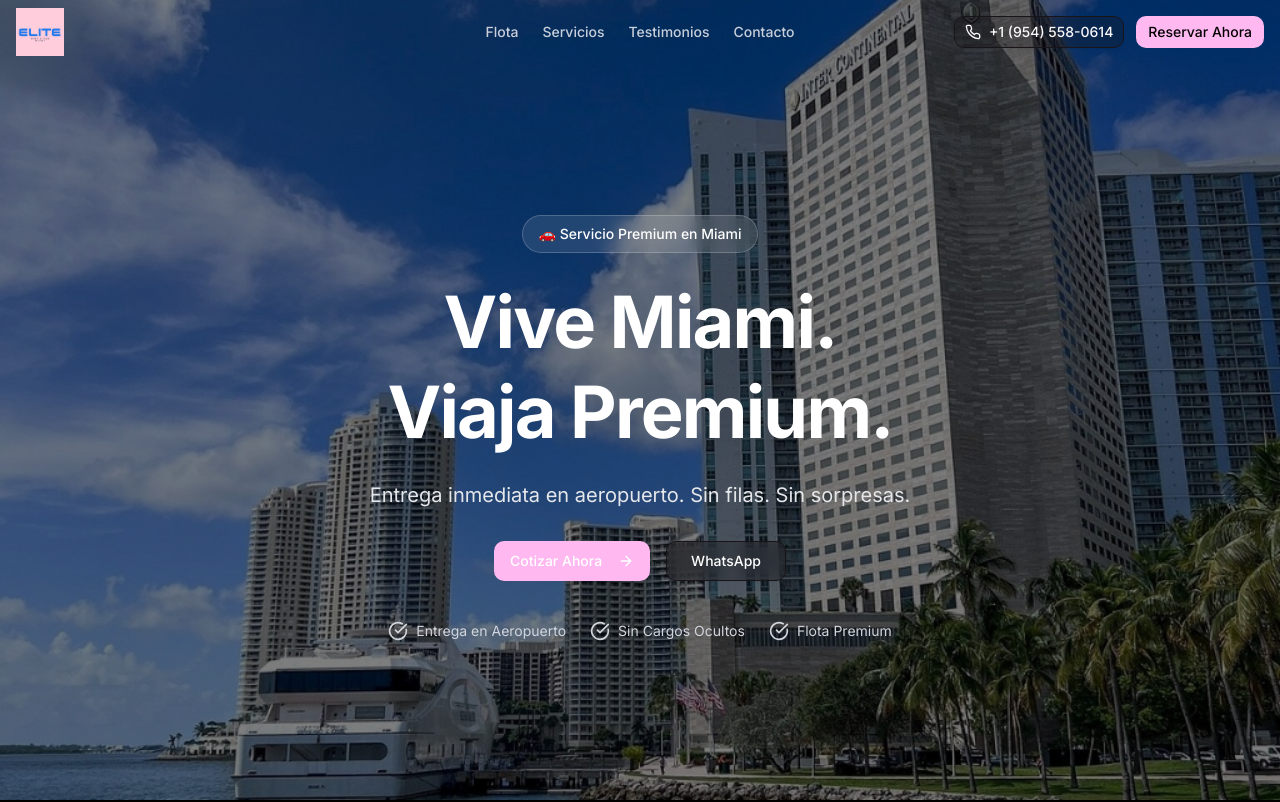
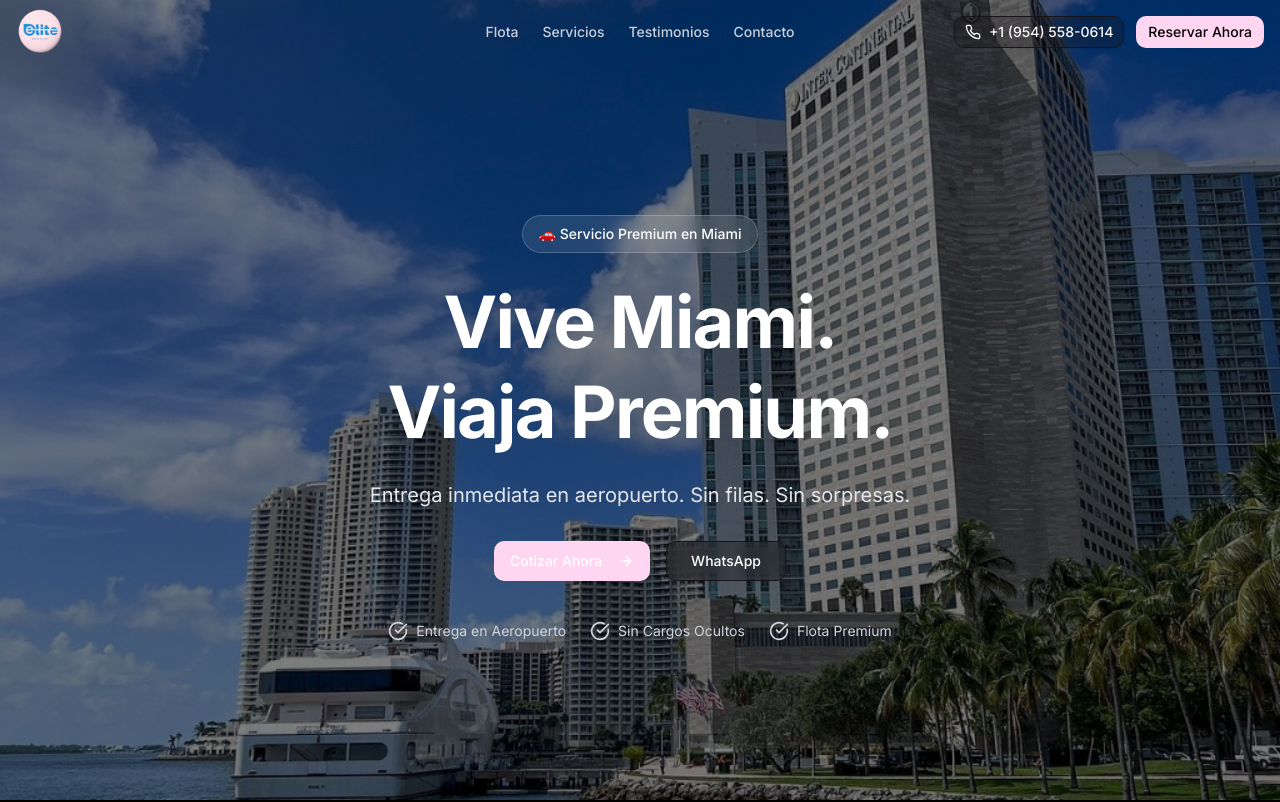
Before and after one commit to TUrielRios/elite-frontend, a Next.js app: page / in a window 1280 px wide. Shown: the top 802 px of the page. Built offline with nearby package versions, Linux system fonts and the light colour scheme; no server answers.

Commit message:
[UPDATE] Actualizado con imagen y colores

```diff
--- a/app/globals.css
+++ b/app/globals.css
@@ -5,8 +5,8 @@
 
 :root {
   /* Brand colors - Elite Car Rental */
-  --brand-pink: #ffcddc;
-  --brand-blue: #1d77ef;
+  --brand-pink: #ffe5ea;
+  --brand-blue: #1b92df;
   --brand-black: #000000;
 
   /* Light theme */
@@ -16,33 +16,33 @@
   --card-foreground: oklch(0.1 0 0);
   --popover: oklch(1 0 0);
   --popover-foreground: oklch(0.1 0 0);
-  --primary: oklch(0.92 0.08 340);
-  /* Pink #ffcddc as Primary */
+  --primary: oklch(0.95 0.04 340);
+  /* Pink #ffe5ea as Primary */
   --primary-foreground: oklch(0.1 0 0);
   /* Dark text for light pink */
-  --secondary: oklch(0.6 0.2 250);
-  /* Blue accent */
+  --secondary: oklch(0.58 0.18 250);
+  /* Blue #1b92df accent */
   --secondary-foreground: oklch(1 0 0);
   /* White text for blue */
   --muted: oklch(0.96 0.01 330);
   --muted-foreground: oklch(0.5 0 0);
-  --accent: oklch(0.6 0.2 250);
-  /* Blue */
+  --accent: oklch(0.58 0.18 250);
+  /* Blue #1b92df */
   --accent-foreground: oklch(1 0 0);
   --destructive: oklch(0.577 0.245 27.325);
   --destructive-foreground: oklch(1 0 0);
   --border: oklch(0.92 0.01 330);
   --input: oklch(0.92 0.01 330);
-  --ring: oklch(0.92 0.08 340);
-  --chart-1: oklch(0.92 0.08 340);
-  --chart-2: oklch(0.6 0.2 250);
+  --ring: oklch(0.95 0.04 340);
+  --chart-1: oklch(0.95 0.04 340);
+  --chart-2: oklch(0.58 0.18 250);
   --chart-3: oklch(0.1 0 0);
   --chart-4: oklch(0.5 0.1 340);
   --chart-5: oklch(0.7 0.15 250);
   --radius: 0.75rem;
   --sidebar: oklch(0.985 0 0);
   --sidebar-foreground: oklch(0.145 0 0);
-  --sidebar-primary: oklch(0.92 0.08 340);
+  --sidebar-primary: oklch(0.95 0.04 340);
   --sidebar-primary-foreground: oklch(0.1 0 0);
   --sidebar-accent: oklch(0.97 0 0);
   --sidebar-accent-foreground: oklch(0.205 0 0);
@@ -59,27 +59,27 @@
   --card-foreground: oklch(0.98 0.005 330);
   --popover: oklch(0.10 0 0);
   --popover-foreground: oklch(0.98 0.005 330);
-  --primary: oklch(0.88 0.12 340);
-  /* Pink #ffcddc as Primary */
+  --primary: oklch(0.92 0.06 340);
+  /* Pink #ffe5ea as Primary */
   --primary-foreground: oklch(0.05 0 0);
   /* Dark text for light pink */
-  --secondary: oklch(0.65 0.22 250);
-  /* Blue accent */
+  --secondary: oklch(0.62 0.20 250);
+  /* Blue #1b92df accent */
   --secondary-foreground: oklch(1 0 0);
   /* White text */
   --muted: oklch(0.16 0.01 330);
   --muted-foreground: oklch(0.65 0 0);
-  --accent: oklch(0.65 0.22 250);
-  /* Blue */
+  --accent: oklch(0.62 0.20 250);
+  /* Blue #1b92df */
   --accent-foreground: oklch(1 0 0);
   --destructive: oklch(0.55 0.25 27);
   --destructive-foreground: oklch(1 0 0);
   --border: oklch(0.20 0.01 330);
   --input: oklch(0.20 0.01 330);
-  --ring: oklch(0.88 0.12 340);
+  --ring: oklch(0.92 0.06 340);
   --sidebar: oklch(0.08 0 0);
   --sidebar-foreground: oklch(0.985 0 0);
-  --sidebar-primary: oklch(0.88 0.12 340);
+  --sidebar-primary: oklch(0.92 0.06 340);
   --sidebar-primary-foreground: oklch(0.05 0 0);
   --sidebar-accent: oklch(0.15 0 0);
   --sidebar-accent-foreground: oklch(0.985 0 0);
@@ -169,11 +169,11 @@
 
   0%,
   100% {
-    box-shadow: 0 0 20px rgba(255, 205, 220, 0.3);
+    box-shadow: 0 0 20px rgba(255, 229, 234, 0.3);
   }
 
   50% {
-    box-shadow: 0 0 30px rgba(255, 205, 220, 0.6);
+    box-shadow: 0 0 30px rgba(255, 229, 234, 0.6);
   }
 }
 
@@ -205,7 +205,7 @@
 
 /* Gradient text */
 .gradient-text {
-  background: linear-gradient(135deg, #ffcddc 0%, #1d77ef 100%);
+  background: linear-gradient(135deg, #ffe5ea 0%, #1b92df 100%);
   -webkit-background-clip: text;
   -webkit-text-fill-color: transparent;
   background-clip: text;
--- a/components/footer.tsx
+++ b/components/footer.tsx
@@ -11,7 +11,7 @@ export function Footer() {
           {/* Logo & Description */}
           <div className="lg:col-span-2">
             <Image
-              src="/logo.png"
+              src="/elite-logo.png"
               alt="Elite Rent A Car Miami"
               width={200}
               height={70}
--- a/components/header.tsx
+++ b/components/header.tsx
@@ -37,7 +37,7 @@ export function Header() {
           {/* Logo */}
           <div className="flex items-center gap-2">
             <Image
-              src="/logo.png"
+              src="/elite-logo.png"
               alt="Elite Rent A Car Miami"
               width={180}
               height={60}
--- a/components/hero-section.tsx
+++ b/components/hero-section.tsx
@@ -8,7 +8,7 @@ import { ArrowRight, CheckCircle } from "lucide-react"
 const destinations = [
   { src: "/miami-1.jpg", alt: "Paseo junto al agua en Miami con palmeras" },
   { src: "/miami-2.jpg", alt: "Hotel InterContinental en Miami" },
-  { src: "/miami-3.jpg", alt: "The Mall at Millenia en Orlando" },
+  { src: "/orlando-theme-park.jpg", alt: "Parque temático en Orlando" },
 ]
 
 export function HeroSection() {
```
Also changed, not shown: public/elite-logo.png, public/orlando-theme-park.jpg (added).
